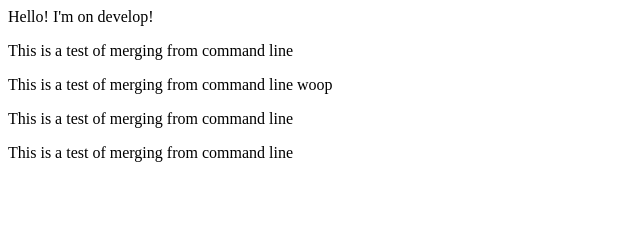
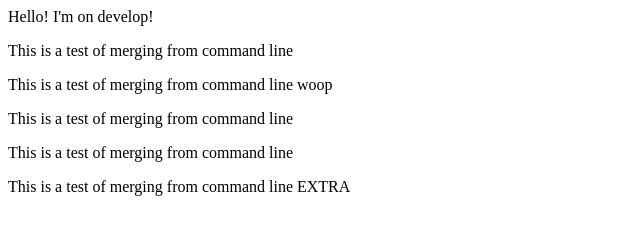
Before and after one commit to s3ankeeley/test-repo, a plain HTML site: page index.html in a window 1280 px wide. Shown: the whole page, without its empty margins (0-640 px from the left). Drawn offline with Linux system fonts and the light colour scheme.

Commit message:
Testing the UI

```diff
--- a/index.html
+++ b/index.html
@@ -23,6 +23,9 @@
 		<div class="extra-4">
 			<p>This is a test of merging from command line</p>
 		</div>
+		<div class="extra-5">
+			<p>This is a test of merging from command line EXTRA</p>
+		</div>
 	</div>
 </body>
 </html>
```
